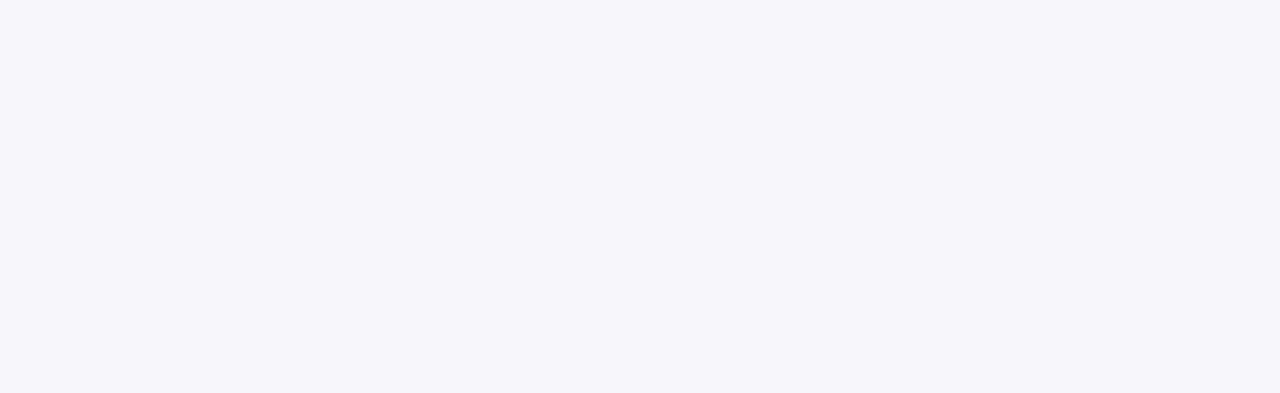
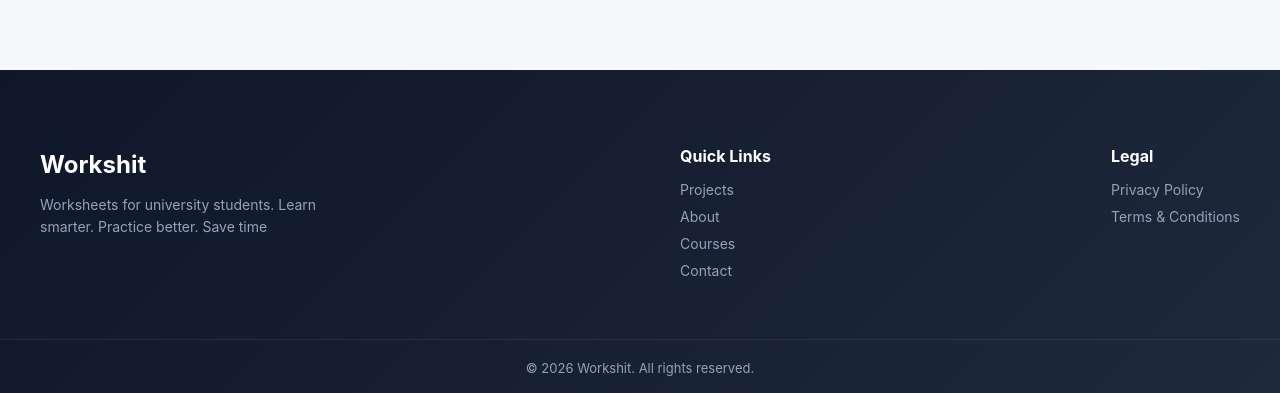
Before and after one commit to aaryamansingh49/Study-Hub, a React (Vite) app in the folder front/: page / in a window 1280 px wide. Shown: the part 1047-1440 px from the top of the page. Before the commit the page ends 1037 px from the top, so only its background shows below. Built offline with nearby package versions, Linux system fonts and the light colour scheme; no server answers.

Commit message:
filter improved

```diff
--- a/front/src/App.jsx
+++ b/front/src/App.jsx
@@ -42,6 +42,7 @@ function AnimatedRoutes() {
           <Route path="contact" element={<Contact />} />
         </Route>
 
+
         {/* Admin Routes */}
         <Route path="/admin-login" element={<AdminLogin />} />
 
--- /dev/null
+++ b/front/src/components/Footer.jsx
@@ -0,0 +1,46 @@
+import React from "react";
+import { Link } from "react-router-dom";
+import "../styles/Footer.css";
+
+const Footer = () => {
+  return (
+    <footer className="footer">
+
+      <div className="footer-container">
+
+        {/* Left Section */}
+        <div className="footer-brand">
+          <h2>Workshit</h2>
+          <p>
+            Worksheets for university students.
+            Learn smarter. Practice better. Save time
+          </p>
+        </div>
+
+        {/* Quick Links */}
+        <div className="footer-links">
+          <h3>Quick Links</h3>
+          <Link to="projects">Projects</Link>
+          <Link to="/about">About</Link>
+          <Link to="/courses">Courses</Link>
+          <Link to="/contact">Contact</Link>
+        </div>
+
+        {/* Legal */}
+        <div className="footer-links">
+          <h3>Legal</h3>
+          <Link to="/privacy">Privacy Policy</Link>
+          <Link to="/terms">Terms & Conditions</Link>
+        </div>
+
+      </div>
+
+      <div className="footer-bottom">
+        © {new Date().getFullYear()} Workshit. All rights reserved.
+      </div>
+
+    </footer>
+  );
+};
+
+export default Footer;
--- a/front/src/components/Layout.jsx
+++ b/front/src/components/Layout.jsx
@@ -1,58 +1,48 @@
 import "../styles/Layout.css";
 import React, { useState } from "react";
-import { Outlet } from "react-router-dom";
+import { Outlet, useLocation } from "react-router-dom";
 import { Toaster } from "react-hot-toast";
 import { AnimatePresence, motion } from "framer-motion";
 import Sidebar from "../components/Sidebar";
 import Topbar from "../components/Topbar";
+import Footer from "./Footer";
 
 function Layout() {
   const [sidebarOpen, setSidebarOpen] = useState(false);
-
+  const location = useLocation();
 
   return (
+    <div className="layout-wrapper">
+
+      {/* Main Dashboard Layout */}
       <div className="layout">
-      {/* Global Toaster */}
-      <Toaster
-        position="top-center"
-        containerStyle={{ top: 80 }}
-        toastOptions={{
-          duration: 2500,
-          style: {
-            borderRadius: "14px",
-            fontSize: "14px",
-            padding: "14px 18px",
-            background: "var(--bg-card)",
-            color: "var(--text-main)",
-            border: "1px solid var(--border-color)",
-            boxShadow: "var(--shadow-soft)",
-          },
-          className: "smooth-toast",
-        }}
-      />
-
         <Sidebar sidebarOpen={sidebarOpen} setSidebarOpen={setSidebarOpen} />
 
         <div className="main-area">
           <Topbar setSidebarOpen={setSidebarOpen} />
 
           <div className="content-wrapper">
-
             <AnimatePresence mode="wait">
               <motion.div
                 key={location.pathname}
                 initial={{ opacity: 0, y: 30 }}
                 animate={{ opacity: 1, y: 0 }}
                 exit={{ opacity: 0, y: -20 }}
-    transition={{ duration: 0.45, ease: [0.4, 0, 0.2, 1] }}
-    style={{ height: "100%" }}
+                transition={{ duration: 0.45 }}
               >
                 <Outlet />
               </motion.div>
             </AnimatePresence>
-
           </div>
         </div>
+      </div>
+
+      {/* Footer Outside Dashboard Layout */}
+      <Footer />
+
+      {/* Global Toaster */}
+      <Toaster position="top-center" />
+
     </div>
   );
 }
--- a/front/src/pages/Courses.jsx
+++ b/front/src/pages/Courses.jsx
@@ -1,12 +1,16 @@
 import React, { useEffect, useState } from "react";
 import axios from "axios";
+import { useSearchParams } from "react-router-dom";
 import CourseList from "../components/CourseList";
 import "../styles/Courses.css";
 
 function Courses() {
   const [courses, setCourses] = useState([]);
-  const [program, setProgram] = useState("");
-  const [semester, setSemester] = useState("");
+  const [searchParams, setSearchParams] = useSearchParams();
+
+  const program = searchParams.get("program") || "";
+  const semester = searchParams.get("semester") || "";
+
   const [loading, setLoading] = useState(true);
 
   useEffect(() => {
@@ -27,6 +31,20 @@ function Courses() {
     }
   };
 
+  const handleProgramChange = (e) => {
+    setSearchParams({
+      program: e.target.value,
+      semester,
+    });
+  };
+
+  const handleSemesterChange = (e) => {
+    setSearchParams({
+      program,
+      semester: e.target.value,
+    });
+  };
+
   return (
     <div className="courses-page">
 
@@ -38,7 +56,8 @@ function Courses() {
       <div className="filters">
         <select
           className="filter-select"
-          onChange={(e) => setProgram(e.target.value)}
+          value={program}
+          onChange={handleProgramChange}
         >
           <option value="">All Programs</option>
           <option value="MCA">MCA</option>
@@ -47,7 +66,8 @@ function Courses() {
 
         <select
           className="filter-select"
-          onChange={(e) => setSemester(e.target.value)}
+          value={semester}
+          onChange={handleSemesterChange}
         >
           <option value="">All Semesters</option>
           <option value="1">Semester 1</option>
--- a/front/src/styles/CourseList.css
+++ b/front/src/styles/CourseList.css
@@ -28,6 +28,10 @@
     transition: 0.3s ease;
 }
 
+.subject-search-wrapper input::placeholder {
+    color: var(--text-muted);
+}
+
 .subject-search-wrapper input:focus {
     border-color: #6366F1;
     box-shadow: 0 0 0 3px rgba(99,102,241,0.2);
@@ -40,6 +44,54 @@
     transform: translateY(-50%);
     color: var(--text-muted);
     font-size: 16px;
+}
+
+/* ===============================
+   DROPDOWN FIX
+================================= */
+
+.subject-section select {
+    width: 100%;
+    padding: 12px 16px;
+    margin-bottom: 20px;
+    border-radius: 30px;
+    border: 1px solid var(--border-color);
+    outline: none;
+
+    background: var(--bg-card);
+    color: var(--text-main);
+
+    appearance: none;
+    -webkit-appearance: none;
+    -moz-appearance: none;
+
+    cursor: pointer;
+    transition: 0.3s ease;
+}
+
+.subject-section select:focus {
+    border-color: #6366F1;
+    box-shadow: 0 0 0 3px rgba(99,102,241,0.2);
+}
+
+/* Dropdown options */
+.subject-section select option {
+    background: var(--bg-card);
+    color: var(--text-main);
+}
+
+/* Dark mode stronger fix */
+body.dark .subject-section select {
+    background: #1e293b;
+    color: #ffffff;
+    border: 1px solid rgba(255,255,255,0.1);
+}
+
+
+
+body.dark .subject-section select option {
+    background: #1e293b;
+    color: #ffffff;
 }
 
 /* ===============================
@@ -69,7 +121,6 @@
     justify-content: space-between;
 }
 
-/* Hover lift */
 .course-card:hover {
     transform: translateY(-8px);
     box-shadow: 0 20px 40px rgba(0,0,0,0.1);
@@ -140,6 +191,8 @@ body.dark .course-card:hover {
     color: var(--text-muted);
 }
 
+
+
 /* ===============================
    RESPONSIVE
 ================================= */
--- a/front/src/styles/Courses.css
+++ b/front/src/styles/Courses.css
@@ -66,6 +66,17 @@
 /* Dark glass effect */
 
 body.dark .filter-select {
+    background: #1e293b !important;
+    color: #ffffff !important;
+}
+
+/* Open dropdown options visible */
+body.dark .filter-select option {
+    background: #1e293b !important;   /* white dropdown */
+    color: #ffffff  !important;        /* black text */
+}
+
+body.dark .filter-select {
     background: linear-gradient(
         145deg,
         rgba(30,41,59,0.9),
--- /dev/null
+++ b/front/src/styles/Footer.css
@@ -0,0 +1,98 @@
+/* ===============================
+   FOOTER MAIN
+================================ */
+
+.footer {
+    width: 100%;
+    background: linear-gradient(135deg, #0f172a, #1e293b);
+    color: #e2e8f0;
+    padding-top: 60px;
+    margin-top: 80px;
+}
+
+/* ===============================
+   CONTAINER
+================================ */
+
+.footer-container {
+    max-width: 1200px;
+    margin: auto;
+    padding: 0 40px;
+    display: flex;
+    justify-content: space-between;
+    gap: 60px;
+    flex-wrap: wrap;
+}
+
+/* ===============================
+   BRAND
+================================ */
+
+.footer-brand h2 {
+    font-size: 24px;
+    margin-bottom: 15px;
+    color: white;
+}
+
+.footer-brand p {
+    font-size: 14px;
+    line-height: 1.6;
+    max-width: 300px;
+    color: #94a3b8;
+}
+
+/* ===============================
+   LINKS
+================================ */
+
+.footer-links h3 {
+    font-size: 16px;
+    margin-bottom: 15px;
+    color: white;
+}
+
+.footer-links a {
+    display: block;
+    margin-bottom: 10px;
+    font-size: 14px;
+    text-decoration: none;
+    color: #94a3b8;
+    transition: 0.3s;
+}
+
+.footer-links a:hover {
+    color: #3b82f6;
+}
+
+/* ===============================
+   BOTTOM BAR
+================================ */
+
+.footer-bottom {
+    margin-top: 50px;
+    padding: 20px;
+    text-align: center;
+    font-size: 13px;
+    border-top: 1px solid rgba(255,255,255,0.08);
+    color: #94a3b8;
+}
+
+/* ===============================
+   RESPONSIVE
+================================ */
+
+@media (max-width: 768px) {
+
+    .footer-container {
+        flex-direction: column;
+        gap: 40px;
+    }
+
+    .footer {
+        padding-top: 40px;
+    }
+
+    .footer-brand p {
+        max-width: 100%;
+    }
+}
--- a/front/src/styles/Layout.css
+++ b/front/src/styles/Layout.css
@@ -1,14 +1,31 @@
 /* =========================
-   ROOT LAYOUT
+   ROOT BASE
+========================= */
+
+html, body, #root {
+    height: 100%;
+    margin: 0;
+}
+
+/* =========================
+   WRAPPER (Controls Footer)
+========================= */
+
+.layout-wrapper {
+    min-height: 100vh;
+    display: flex;
+    flex-direction: column;
+}
+
+/* =========================
+   DASHBOARD LAYOUT
 ========================= */
 
 .layout {
+    flex: 1;
     display: flex;
-    width: 100%;
-    min-height: 100vh;
-    overflow-x: hidden;
     background: var(--bg-main);
-    transition: background 0.3s ease;
+    overflow: hidden;
 }
 
 /* =========================
@@ -28,7 +45,6 @@
     flex: 1;
     display: flex;
     flex-direction: column;
-    overflow-x: hidden;
 }
 
 /* =========================
@@ -41,51 +57,13 @@
 }
 
 /* =========================
-   CONTENT AREA
+   CONTENT
 ========================= */
 
 .content-wrapper {
     flex: 1;
-    overflow-y: auto;
     padding: 40px 32px;
-    background: var(--bg-main);
-    transition: background 0.3s ease;
 }
-
-/* =========================
-   GLOBAL CARD STYLE
-========================= */
-
-.card,
-.course-card,
-.quick-card,
-.recent-card,
-.worksheet-card,
-.dashboard-section {
-    background: var(--bg-card);
-    color: var(--text-main);
-    border-radius: 16px;
-    transition: all 0.3s ease;
-}
-
-/* =========================
-   SCROLLBAR (Premium Look)
-========================= */
-
-.content-wrapper::-webkit-scrollbar {
-    width: 8px;
-}
-
-.content-wrapper::-webkit-scrollbar-thumb {
-    background: rgba(0,0,0,0.1);
-    border-radius: 10px;
-}
-
-body.dark .content-wrapper::-webkit-scrollbar-thumb {
-    background: rgba(255,255,255,0.2);
-}
-
-
 
 /* =========================
    RESPONSIVE
@@ -101,15 +79,13 @@ body.dark .content-wrapper::-webkit-scrollbar-thumb {
         position: fixed;
         left: -100%;
         top: 0;
-        width: 260px;              /* 🔥 Fixed width */
-        max-width: 30%;            /* Safety */
+        width: 260px;
         height: 100%;
         z-index: 1000;
         border-radius: 0 20px 20px 0;
         box-shadow: 8px 0 30px rgba(0,0,0,0.2);
     }
 
-
     .sidebar.active {
         left: 0;
     }
```
Also changed, not shown: front/src/styles/AdminUpload.css (+33 -30 lines). Lines whose indentation alone changed are shown as unchanged.
